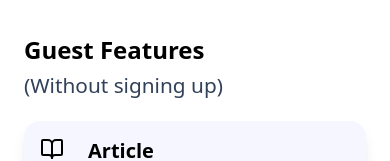
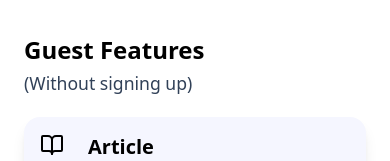
Before and after one commit to IbrahimZherati/StudyBuddy, a Next.js app in the folder studybuddy-frontend/: page / in a window 390 px wide. Shown: the part 459-620 px from the top of the page. Built offline with nearby package versions, Linux system fonts and the light colour scheme.

Commit message:
Made the text of "(Without signing up)" smaller on mobile screens

```diff
--- a/studybuddy-frontend/components/GuestFeatures.jsx
+++ b/studybuddy-frontend/components/GuestFeatures.jsx
@@ -35,7 +35,7 @@ export default function GuestFeatures() {
 		<section id='guestFeatures' className="mx-4 md:mx-10 my-6 scroll-mt-24">
 			<div className="flex-row-center flex-wrap justify-start gap-1 md:text-3xl font-bold mb-5">
 				<h3 className='title m-0 shrink-0'>Guest Features</h3>
-				<span className='sub-title font-normal md:ml-1 text-[1.3rem]
+				<span className='sub-title font-normal md:ml-1 text-[1.1rem] md:text-[1.3rem]
 								whitespace-nowrap'>(Without signing up)</span>
 			</div>
 
```
